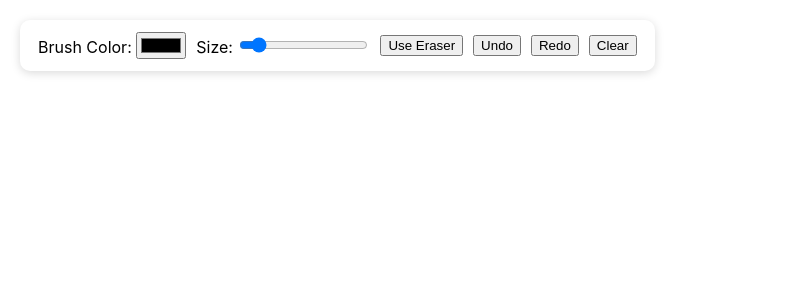
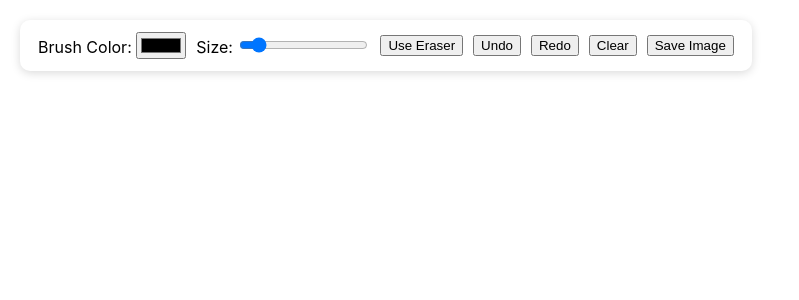
Before and after one commit to jyotimishra6789/Sketch-Book, a React (Create React App) app: page / in a window 1280 px wide. Shown: the top 300 px of the page, without its empty margins (0-799 px from the left). Built offline with nearby package versions, Linux system fonts and the light colour scheme.

Commit message:
added save button

```diff
--- a/src/components/SketchApp.jsx
+++ b/src/components/SketchApp.jsx
@@ -106,6 +106,15 @@ export default function SketchApp() {
       ctx.stroke();
     });
   };
+  //save
+  const saveImage=()=>{
+    const canvas=canvasRef.current;
+    const imageURL=canvas.toDataURL("image/png");
+    const link=document.createElement("a");
+    link.href=imageURL;
+    link.download="skecth.png";
+    link.click();
+  };
 
   // Undo
   const undo = () => {
@@ -186,6 +195,7 @@ export default function SketchApp() {
         <button onClick={redo}>Redo</button>
 
         <button onClick={clearCanvas}>Clear</button>
+        <button onClick={saveImage}>Save Image</button>
       </div>
 
       {/* Canvas */}
```
